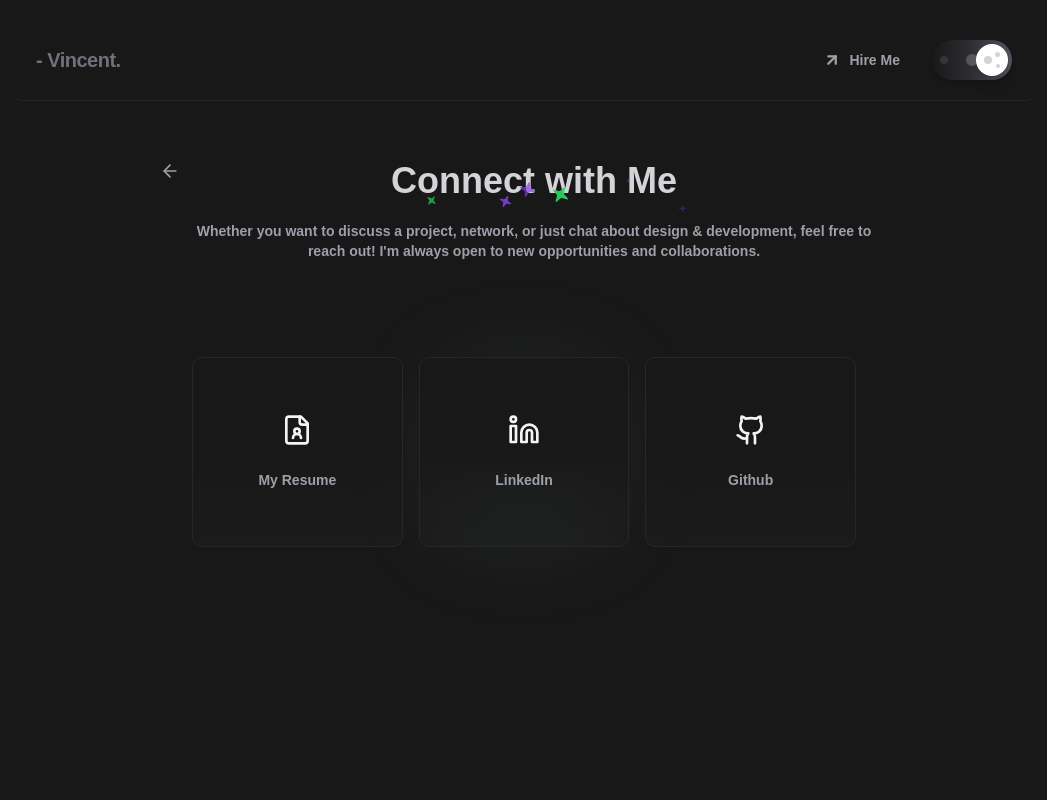
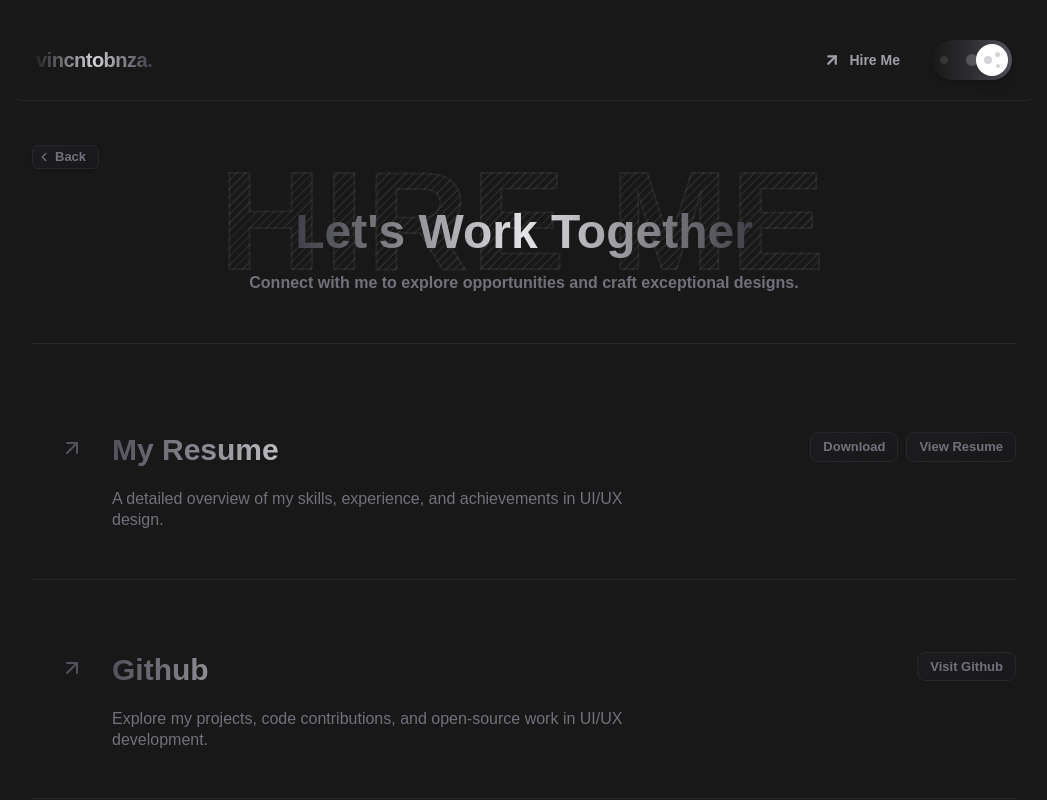
Before and after one commit to vincentobnza/portfoliov2, a React (Vite) app: page /connect-with-vincent in a window 1280 px wide. Shown: the top 800 px of the page, without its empty margins (116-1163 px from the left). Built offline with nearby package versions, Linux system fonts and the light colour scheme; a web font is replaced by a local one.

Commit message:
Added a lot of changes

```diff
--- /dev/null
+++ b/src/components/Banner.tsx
@@ -0,0 +1,53 @@
+import { motion } from "motion/react";
+import { Link } from "react-router-dom";
+import { ChevronLeft } from "lucide-react";
+import { TextOutline } from "./ui/textoutline";
+
+interface BannerProps {
+  title: string;
+  description: string;
+  outlinedText: string;
+}
+
+export const Banner = ({ title, description, outlinedText }: BannerProps) => {
+  return (
+    <div className="mt-8 w-full relative max-w-screen-lg mx-auto p-5 flex flex-col space-y-14 items-center justify-center">
+      <TextOutline>{outlinedText}</TextOutline>
+
+      <div className="w-full max-w-screen-lg mx-auto pb-12 border-b border-zinc-200 dark:border-zinc-800 flex flex-col justify-center items-center relative">
+        <Link
+          to="/"
+          className="absolute -top-12 left-0 py-[1px] px-1 pr-3 text-[13px] font-bold dark:bg-gradient-to-br dark:from-zinc-800/30 dark:bg-zinc-900 dark:border-zinc-800 border rounded-sm shadow text-zinc-600 dark:text-zinc-500 dark:hover:brightness-110 cursor-pointer flex items-center gap-1"
+        >
+          <ChevronLeft size={14} />
+          Back
+        </Link>
+        <motion.h1
+          initial={{ opacity: 0, y: -20 }}
+          animate={{ opacity: 1, y: 0 }}
+          transition={{ duration: 0.8 }}
+          className="text-5xl text-center text-zinc-800 font-extrabold dark:bg-gradient-to-r dark:from-zinc-700 dark:via-zinc-200 dark:to-zinc-700 dark:bg-clip-text dark:text-transparent leading-none md:leading-relaxed mb-6 md:mb-0"
+        >
+          {title}
+        </motion.h1>
+        <motion.p
+          initial={{
+            y: 20,
+            opacity: 0,
+          }}
+          animate={{
+            y: 0,
+            opacity: 1,
+          }}
+          transition={{
+            duration: 0.5,
+            delay: 0.5,
+          }}
+          className="text-md text-zinc-700 dark:text-zinc-500 text-center font-semibold"
+        >
+          {description}
+        </motion.p>
+      </div>
+    </div>
+  );
+};
--- a/src/components/Logo.tsx
+++ b/src/components/Logo.tsx
@@ -1,9 +1,14 @@
+import { Link } from "react-router-dom";
+
 export const Logo = () => {
   return (
     <div className="flex items-center gap-2">
-      <h1 className="text-xl font-bold text-zinc-900 dark:text-zinc-500 tracking-tight">
-        - Vincent.
-      </h1>
+      <Link
+        to="/"
+        className="text-md md:text-xl font-medium md:font-bold dark:bg-gradient-to-r dark:from-zinc-800 dark:via-zinc-300 dark:to-zinc-700 dark:bg-clip-text dark:text-transparent tracking-tight"
+      >
+        {"vincntobnza."}
+      </Link>
     </div>
   );
 };
--- a/src/components/Skills.tsx
+++ b/src/components/Skills.tsx
@@ -11,22 +11,11 @@ import { TbBrandFramerMotion } from "react-icons/tb";
 import { useTheme } from "./ThemeProvider";
 import { PiStackSimpleFill } from "react-icons/pi";
 import { motion } from "framer-motion";
+import { useNavigate } from "react-router-dom";
+import { IoGitBranch } from "react-icons/io5";
 export const Skills = () => {
   const { theme } = useTheme();
-  return (
-    <div className="mt-10 w-full justify-start items-start flex flex-col gap-4">
-      <div className="flex gap-2">
-        <SparklesText text="Tech" />
-        <h1 className="text-4xl font-extrabold dark:bg-gradient-to-br dark:from-green-800 via-emerald-300 dark:to-emerald-900 dark:bg-clip-text dark:text-transparent">
-          Stack
-        </h1>
-      </div>
-
-      <Cards theme={theme} />
-    </div>
-  );
-};
-
+  const navigate = useNavigate();
   const TECH_STACK = [
     {
       id: 1,
@@ -90,24 +79,53 @@ const TECH_STACK = [
     },
     {
       id: 11,
+      tech: "GIT",
+      yoe: "2 years of experience",
+      icon: IoGitBranch,
+    },
+    {
+      id: 12,
       tech: "UI Libraries",
       yoe: "Click to view",
       icon: PiStackSimpleFill,
       cursor: "pointer",
       action: () => {
-      alert("Clicked on UI Libraries");
+        navigate("/ui-libraries");
       },
     },
   ];
+  return (
+    <div className="mt-10 w-full justify-start items-start flex flex-col gap-4">
+      <div className="flex gap-2 relative">
+        <SparklesText text="Tech" />
+        <h1 className="text-zinc-800 text-4xl font-extrabold dark:bg-gradient-to-br dark:from-green-800 via-emerald-300 dark:to-emerald-900 dark:bg-clip-text dark:text-transparent">
+          Stack
+        </h1>
+      </div>
+
+      <Cards theme={theme} TECH_STACK={TECH_STACK} />
+    </div>
+  );
+};
 
 interface CardsProps {
   theme: string;
+  TECH_STACK: Array<{
+    id: number;
+    tech: string;
+    yoe: string;
+    icon: React.ComponentType<{ size: number }>;
+    cursor?: string;
+    action?: () => void;
+  }>;
 }
 
-const Cards = ({ theme }: CardsProps) => {
+const Cards = ({ theme, TECH_STACK }: CardsProps) => {
   return (
     <div className="sticky top-4 z-10 w-full grid grid-cols-2 md:grid-cols-2 lg:grid-cols-3 gap-3">
-      {TECH_STACK.map((tech) => (
+      {TECH_STACK.map((tech) => {
+        const Icon = tech.icon;
+        return (
           <MagicCard gradientColor={theme === "dark" ? "#262626" : "#D9D9D955"}>
             <motion.div
               initial={{ y: 100, opacity: 0 }}
@@ -123,7 +141,9 @@ const Cards = ({ theme }: CardsProps) => {
               key={tech.id}
               className={`p-4 flex items-start justify-start gap-5 border border-zinc-200 dark:border-zinc-800 rounded-md cursor-${tech.cursor} overflow-hidden relative`}
             >
-            <tech.icon size={16} className="m-1 hidden md:flex " />
+              <div className="m-1">
+                <Icon size={16} />
+              </div>
               <div className="flex flex-col">
                 <h3 className="text-sm mb-2 font-semibold">{tech.tech}</h3>
                 <p className="text-xs text-zinc-600 dark:text-zinc-500">
@@ -132,7 +152,8 @@ const Cards = ({ theme }: CardsProps) => {
               </div>
             </motion.div>
           </MagicCard>
-      ))}
+        );
+      })}
     </div>
   );
 };
--- /dev/null
+++ b/src/components/magicui/box-reveal.tsx
@@ -0,0 +1,70 @@
+"use client";
+
+import { motion, useAnimation, useInView } from "motion/react";
+import { JSX } from "react";
+import { useEffect, useRef } from "react";
+
+interface BoxRevealProps {
+  children: JSX.Element;
+  width?: "fit-content" | "100%";
+  boxColor?: string;
+  duration?: number;
+}
+
+export const BoxReveal = ({
+  children,
+  width = "fit-content",
+  boxColor = "#5046e6",
+  duration,
+}: BoxRevealProps) => {
+  const mainControls = useAnimation();
+  const slideControls = useAnimation();
+
+  const ref = useRef(null);
+  const isInView = useInView(ref, { once: true });
+
+  useEffect(() => {
+    if (isInView) {
+      slideControls.start("visible");
+      mainControls.start("visible");
+    } else {
+      slideControls.start("hidden");
+      mainControls.start("hidden");
+    }
+  }, [isInView, mainControls, slideControls]);
+
+  return (
+    <div ref={ref} style={{ position: "relative", width, overflow: "hidden" }}>
+      <motion.div
+        variants={{
+          hidden: { opacity: 0, y: 75 },
+          visible: { opacity: 1, y: 0 },
+        }}
+        initial="hidden"
+        animate={mainControls}
+        transition={{ duration: duration ? duration : 0.5, delay: 0.25 }}
+      >
+        {children}
+      </motion.div>
+
+      <motion.div
+        variants={{
+          hidden: { left: 0 },
+          visible: { left: "100%" },
+        }}
+        initial="hidden"
+        animate={slideControls}
+        transition={{ duration: duration ? duration : 0.5, ease: "easeIn" }}
+        style={{
+          position: "absolute",
+          top: 4,
+          bottom: 4,
+          left: 0,
+          right: 0,
+          zIndex: 20,
+          background: boxColor,
+        }}
+      />
+    </div>
+  );
+};
--- a/src/components/magicui/sparkles-text.tsx
+++ b/src/components/magicui/sparkles-text.tsx
@@ -131,7 +131,7 @@ export const SparklesText: React.FC<SparklesTextProps> = ({
   return (
     <div
       className={cn(
-        "text-4xl font-bold text-zinc-700 dark:text-zinc-300 mb-2",
+        "text-4xl font-bold text-zinc-800 dark:text-zinc-300 mb-2",
         className
       )}
       {...props}
--- a/src/components/ui/textoutline.tsx
+++ b/src/components/ui/textoutline.tsx
@@ -1,8 +1,12 @@
-export const TextOutline = () => {
+interface TextOutlineProps {
+  children: React.ReactNode;
+}
+
+export const TextOutline = ({ children }: TextOutlineProps) => {
   return (
     <div className="absolute top-1/4 left-1/2 -translate-x-1/2 -translate-y-1/2 w-full text-center z-[-1]">
       <h1 className="text-7xl md:text-[140px] font-extrabold uppercase tracking-wide text-transparent stroke-text">
-        VINCENT UI/UX
+        {children}
       </h1>
     </div>
   );
--- a/src/index.css
+++ b/src/index.css
@@ -163,7 +163,7 @@
 @layer utilities {
   .stroke-text {
     -webkit-text-stroke: 2px rgba(161, 161, 161, 0.096); /* Soft stroke */
-    text-stroke: 2px rgba(150, 150, 150, 0.233);
+    text-stroke: 2px rgba(5, 2, 2, 0.233);
     background: repeating-linear-gradient(
       -45deg,
       rgba(255, 255, 255, 0.1) 0px,
--- a/src/pages/Connect.tsx
+++ b/src/pages/Connect.tsx
@@ -1,47 +1,144 @@
-import { ArrowLeft } from "lucide-react";
-import { Link } from "react-router-dom";
-import { ConnectCards } from "../components/ConnectCards";
-import { Text } from "../typography/Text";
-import { SparklesText } from "../components/magicui/sparkles-text";
+import { ArrowUpRight } from "lucide-react";
+import { Github, FileUser, Instagram, Twitter } from "lucide-react";
 import { motion } from "motion/react";
+import { BoxReveal } from "../components/magicui/box-reveal";
+import { useTheme } from "../components/ThemeProvider";
+import { Banner } from "../components/Banner";
 
 const ConnectWithMe = () => {
   return (
-    <div className="w-full max-w-screen-md mx-auto p-5 flex flex-col space-y-14 items-start justify-start">
-      <div className="w-full flex justify-between items-start space-y-2">
-        <Link
-          to="/"
-          className="text-zinc-600 dark:text-zinc-400 dark:hover:text-white"
+    <>
+      <Banner
+        title="Let's Work Together"
+        description="  Connect with me to explore opportunities and craft exceptional designs."
+        outlinedText="HIRE ME"
+      />
+      <SocialMedia />
+    </>
+  );
+};
+
+const List = [
+  {
+    name: "My Resume",
+    link: "/",
+    description:
+      "A detailed overview of my skills, experience, and achievements in UI/UX design.",
+    icon: FileUser,
+    button: [
+      {
+        name: "Download",
+        action: () => {
+          console.log("Download Resume");
+        },
+      },
+      {
+        name: "View Resume",
+        link: "/",
+      },
+    ],
+  },
+  {
+    name: "Github",
+    link: "/",
+    description:
+      "Explore my projects, code contributions, and open-source work in UI/UX development.",
+    icon: Github,
+    button: [
+      {
+        name: "Visit Github",
+        link: "/",
+      },
+    ],
+  },
+  {
+    name: "Twitter",
+    link: "/",
+    description:
+      "Follow me for insights on design trends, tech discussions, and industry updates.",
+    icon: Twitter,
+    button: [
+      {
+        name: "Follow on Twitter",
+        link: "/",
+      },
+    ],
+  },
+  {
+    name: "Instagram",
+    link: "/",
+    description:
+      "A visual showcase of my creative work, design inspirations, and behind-the-scenes projects.",
+    icon: Instagram,
+    button: [
+      {
+        name: "Follow on Instagram",
+        link: "/",
+      },
+    ],
+  },
+];
+
+const SocialMedia = () => {
+  const { theme } = useTheme();
+  return (
+    <div className="w-full max-w-screen-lg mx-auto p-5 flex flex-col gap-6 justify-between items-start">
+      {List.map((item, index) => (
+        <motion.div
+          key={index}
+          initial={{ opacity: 0, y: 20 }}
+          animate={{ opacity: 1, y: 0 }}
+          transition={{ duration: 0.5, delay: index * 0.3 }}
+          className="px-0 py-8 md:py-12 border-b border-zinc-200 dark:border-zinc-800 w-full flex flex-col md:flex-row justify-between items-start gap-6 relative overflow-hidden group"
         >
-          <ArrowLeft size={20} />
-        </Link>
-        <div className="flex flex-col items-center text-center gap-3">
-          <motion.div
-            initial={{ scale: 0.5, opacity: 0 }}
-            animate={{ scale: 1, opacity: 1 }}
-            transition={{ duration: 0.5 }}
-          >
-            <SparklesText text="Connect with Me" />
-          </motion.div>
-          <motion.div
-            initial={{ opacity: 0 }}
-            animate={{ opacity: 1 }}
-            transition={{ duration: 0.5, delay: 0.5 }}
-          >
-            <Text>
-              Whether you want to discuss a project, network, or just chat about
-              design & development, feel free to reach out! I'm always open to
-              new opportunities and collaborations.
-            </Text>
-          </motion.div>
-        </div>
+          {/* ICON TO RIGHT */}
 
-        <div className="sm:hidden md:flex lg:flex"></div>
-      </div>
+          <div className="flex justify-start items-start gap-6">
+            <BoxReveal
+              boxColor={theme === "dark" ? "#1b1b1b" : "#e9ebec"}
+              duration={0.5}
+            >
+              <item.icon
+                className="absolute right-0 -bottom-8 text-zinc-200 dark:text-zinc-800 group-hover:dark:text-zinc-400 duration-300 transition-all opacity-40 group-hover:animate-pulse"
+                size={120}
+                strokeWidth={1}
+              />
+            </BoxReveal>
+            <ArrowUpRight className="hidden md:flex m-1 text-zinc-500 dark:text-zinc-600" />
+            <BoxReveal
+              boxColor={theme === "dark" ? "#1b1b1b" : "#e9ebec"}
+              duration={0.5}
+            >
+              <div className="flex flex-col gap-2">
+                <h1 className="text-xl md:text-3xl font-bold text-zinc-700 dark:bg-gradient-to-r dark:from-zinc-600 dark:via-zinc-50 dark:to-zinc-800 dark:bg-clip-text dark:text-transparent mb-1 md:mb-3">
+                  {item.name}
+                </h1>
+                <p className="max-w-lg text-xs md:text-[16px] text-md  text-zinc-600 dark:text-zinc-500">
+                  {item.description}
+                </p>
+              </div>
+            </BoxReveal>
+          </div>
 
-      <ConnectCards />
+          <div className="flex gap-2 mt-4 md:mt-0">
+            {item.button.map((button, index) => (
+              <BoxReveal
+                boxColor={theme === "dark" ? "#1b1b1b" : "#e9ebec"}
+                duration={0.5}
+              >
+                <button
+                  className="py-1 px-3 text-[13px] font-bold dark:bg-gradient-to-br dark:from-zinc-800/30 dark:bg-zinc-900 dark:border-zinc-800 border rounded-md text-zinc-600 dark:text-zinc-500 dark:hover:brightness-110 cursor-pointer"
+                  key={index}
+                  onClick={button.action}
+                >
+                  {button.name}
+                </button>
+              </BoxReveal>
+            ))}
+          </div>
+        </motion.div>
+      ))}
     </div>
   );
 };
-
 export default ConnectWithMe;
```
Also changed, not shown: src/App.tsx (+9 -0 lines), src/components/Hero.tsx (+9 -5 lines), src/components/Projects.tsx (+16 -8 lines), src/pages/UILibraries.tsx (added, +13 -0 lines), src/assets/arrow.png (added). Lines whose indentation alone changed are shown as unchanged.
